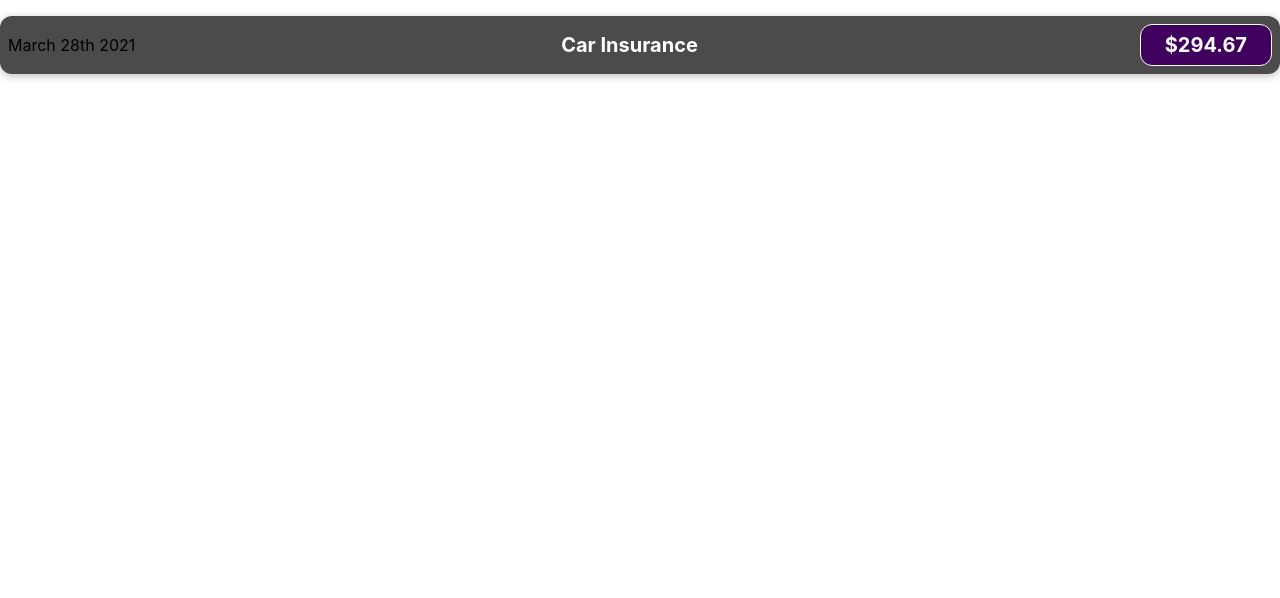
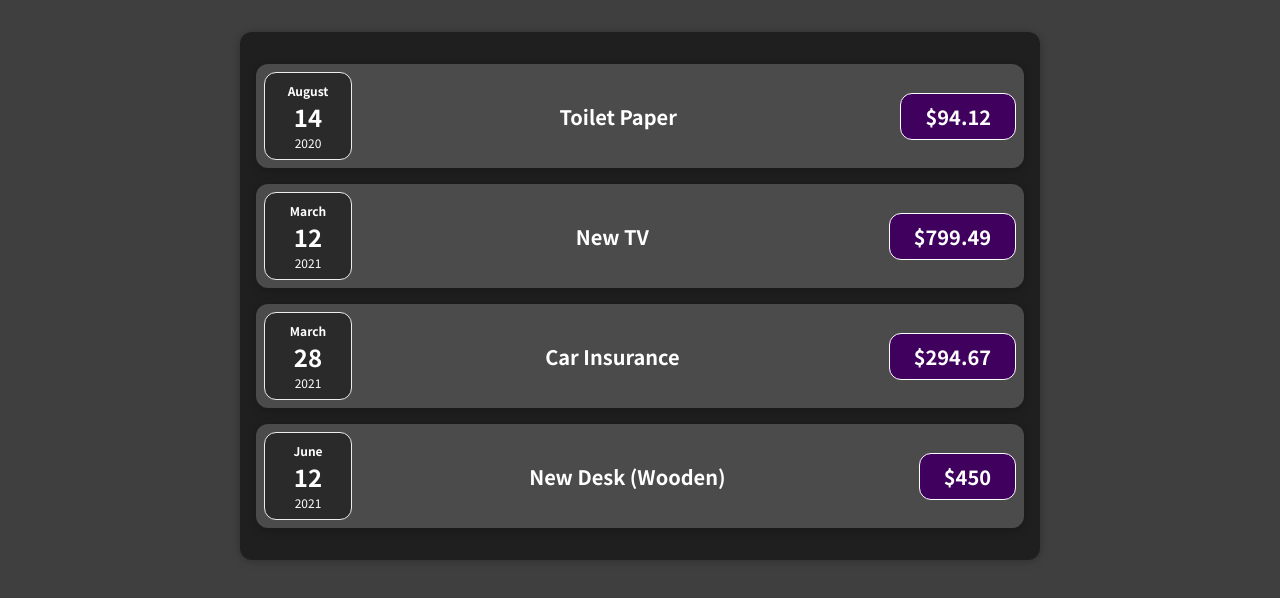
Before and after one commit to mycvlnn/Reactjs-2023, a React (Create React App) app: page / in a window 1280 px wide. Shown: the top 598 px of the page. Built offline with nearby package versions, Linux system fonts and the light colour scheme.

Commit message:
feat: add styles & split component

```diff
--- a/src/App.js
+++ b/src/App.js
@@ -1,10 +1,11 @@
 import "./App.css";
-import ExpenseItem from "./components/ExpenseItem";
+import Expenses from "./components/Expenses/Expenses";
+import expenses from "./constants/Expense";
 
 function App() {
     return (
         <div className="App">
-            <ExpenseItem />
+            <Expenses expenses={expenses} />
         </div>
     );
 }
--- a/src/components/ExpenseItem.js
+++ /dev/null
@@ -1,15 +0,0 @@
-import "./ExpenseItem.css";
-
-function ExpenseItem() {
-    return (
-        <div className="expense-item">
-            <div>March 28th 2021</div>
-            <div className="expense-item__description">
-                <h2>Car Insurance</h2>
-                <div className="expense-item__price">$294.67</div>
-            </div>
-        </div>
-    );
-}
-
-export default ExpenseItem;
--- /dev/null
+++ b/src/components/Expenses/ExpenseDate.css
@@ -0,0 +1,26 @@
+.expense-date {
+    display: flex;
+    flex-direction: column;
+    width: 5.5rem;
+    height: 5.5rem;
+    border: 1px solid #ececec;
+    background-color: #2a2a2a;
+    color: white;
+    border-radius: 12px;
+    align-items: center;
+    justify-content: center;
+}
+
+.expense-date__month {
+    font-size: 0.75rem;
+    font-weight: bold;
+}
+
+.expense-date__year {
+    font-size: 0.75rem;
+}
+
+.expense-date__day {
+    font-size: 1.5rem;
+    font-weight: bold;
+}
--- /dev/null
+++ b/src/components/Expenses/ExpenseDate.js
@@ -0,0 +1,19 @@
+import "./ExpenseDate.css";
+
+function ExpenseDate({ date }) {
+    const month = date.toLocaleString("en-US", { month: "long" });
+    const day = date.toLocaleString("en-US", {
+        day: "2-digit",
+    });
+    const year = date.getFullYear();
+
+    return (
+        <div className="expense-date">
+            <div className="expense-date__month">{month}</div>
+            <div className="expense-date__day">{day}</div>
+            <div className="expense-date__year">{year}</div>
+        </div>
+    );
+}
+
+export default ExpenseDate;
--- /dev/null
+++ b/src/components/Expenses/ExpenseItem.js
@@ -0,0 +1,16 @@
+import ExpenseDate from "./ExpenseDate";
+import "./ExpenseItem.css";
+
+function ExpenseItem({ date, title, price }) {
+    return (
+        <section className="expense-item">
+            <ExpenseDate date={date} />
+            <div className="expense-item__description">
+                <h2>{title}</h2>
+                <div className="expense-item__price">${price}</div>
+            </div>
+        </section>
+    );
+}
+
+export default ExpenseItem;
--- /dev/null
+++ b/src/components/Expenses/Expenses.css
@@ -0,0 +1,9 @@
+.expenses {
+    padding: 1rem;
+    background-color: rgb(31, 31, 31);
+    margin: 2rem auto;
+    width: 50rem;
+    max-width: 95%;
+    border-radius: 12px;
+    box-shadow: 0 1px 8px rgba(0, 0, 0, 0.25);
+}
--- /dev/null
+++ b/src/components/Expenses/Expenses.js
@@ -0,0 +1,21 @@
+import "./Expenses.css";
+import ExpenseItem from "./ExpenseItem";
+
+function Expenses({ expenses = [] }) {
+    return (
+        <div className="expenses">
+            {expenses.map((expense) => {
+                return (
+                    <ExpenseItem
+                        key={expense.id}
+                        date={expense.date}
+                        price={expense.amount}
+                        title={expense.title}
+                    />
+                );
+            })}
+        </div>
+    );
+}
+
+export default Expenses;
--- /dev/null
+++ b/src/constants/Expense.js
@@ -0,0 +1,23 @@
+const expenses = [
+    {
+        id: "e1",
+        title: "Toilet Paper",
+        amount: 94.12,
+        date: new Date(2020, 7, 14),
+    },
+    { id: "e2", title: "New TV", amount: 799.49, date: new Date(2021, 2, 12) },
+    {
+        id: "e3",
+        title: "Car Insurance",
+        amount: 294.67,
+        date: new Date(2021, 2, 28),
+    },
+    {
+        id: "e4",
+        title: "New Desk (Wooden)",
+        amount: 450,
+        date: new Date(2021, 5, 12),
+    },
+];
+
+export default expenses;
--- a/src/index.css
+++ b/src/index.css
@@ -1,13 +1,14 @@
-body {
-  margin: 0;
-  font-family: -apple-system, BlinkMacSystemFont, 'Segoe UI', 'Roboto', 'Oxygen',
-    'Ubuntu', 'Cantarell', 'Fira Sans', 'Droid Sans', 'Helvetica Neue',
-    sans-serif;
-  -webkit-font-smoothing: antialiased;
-  -moz-osx-font-smoothing: grayscale;
+@import url("https://fonts.googleapis.com/css2?family=Noto+Sans+JP:wght@400;700&display=swap");
+
+* {
+    box-sizing: border-box;
 }
 
-code {
-  font-family: source-code-pro, Menlo, Monaco, Consolas, 'Courier New',
-    monospace;
+html {
+    font-family: "Noto Sans JP", sans-serif;
 }
+
+body {
+    margin: 0;
+    background-color: #3f3f3f;
+}
```
Also changed, not shown: src/components/Expenses/ExpenseItem.css (renamed from src/components/ExpenseItem.css).
